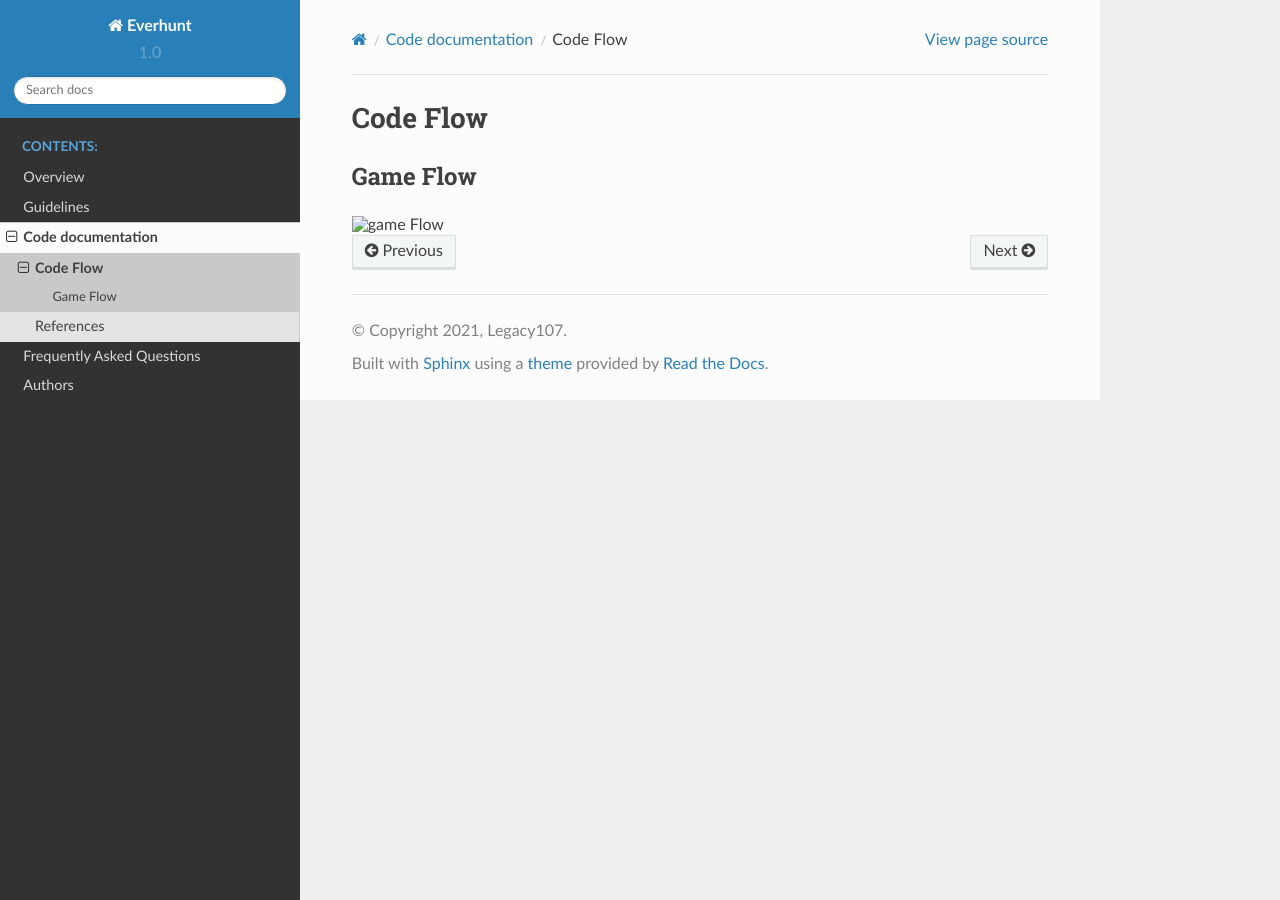
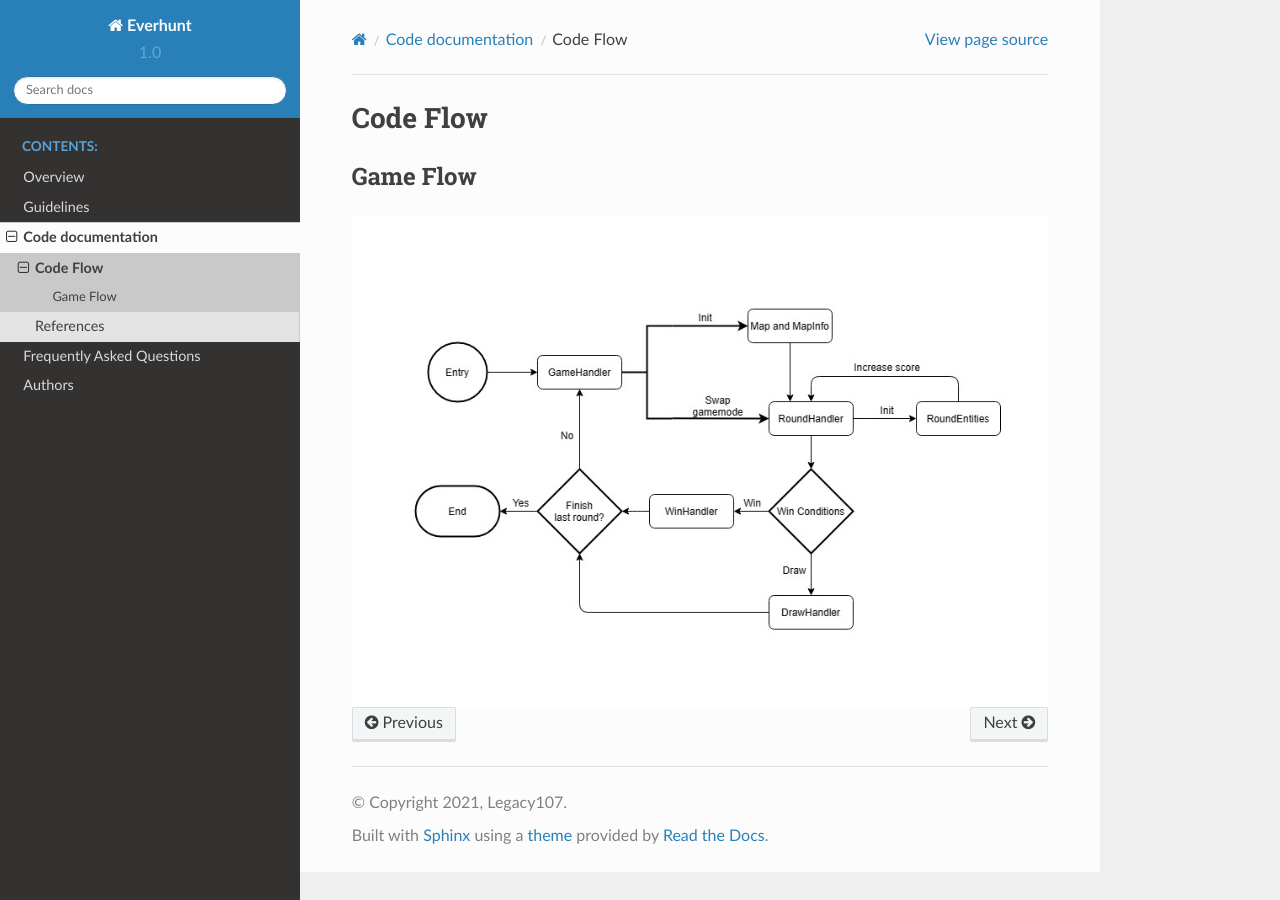
Before and after one commit to Legacy107/Everhunt, a Sphinx documentation site: the page built from docs/flows.rst, in a window 1280 px wide. Built offline with Sphinx 7.4.7 and the Read the Docs theme 2.0.0, drawn with Linux system fonts in a browser that asks for light colours.

Commit message:
Add .gdignore and fix image path

```diff
--- a/docs/flows.rst
+++ b/docs/flows.rst
@@ -4,6 +4,6 @@ Code Flow
 Game Flow
 ---------
 
-.. image:: .\\images\\gameFlow.jpg
+.. image:: ./images/gameFlow.jpg
     :alt: game Flow
     :align: center
```
Also changed, not shown: 1 other file.
